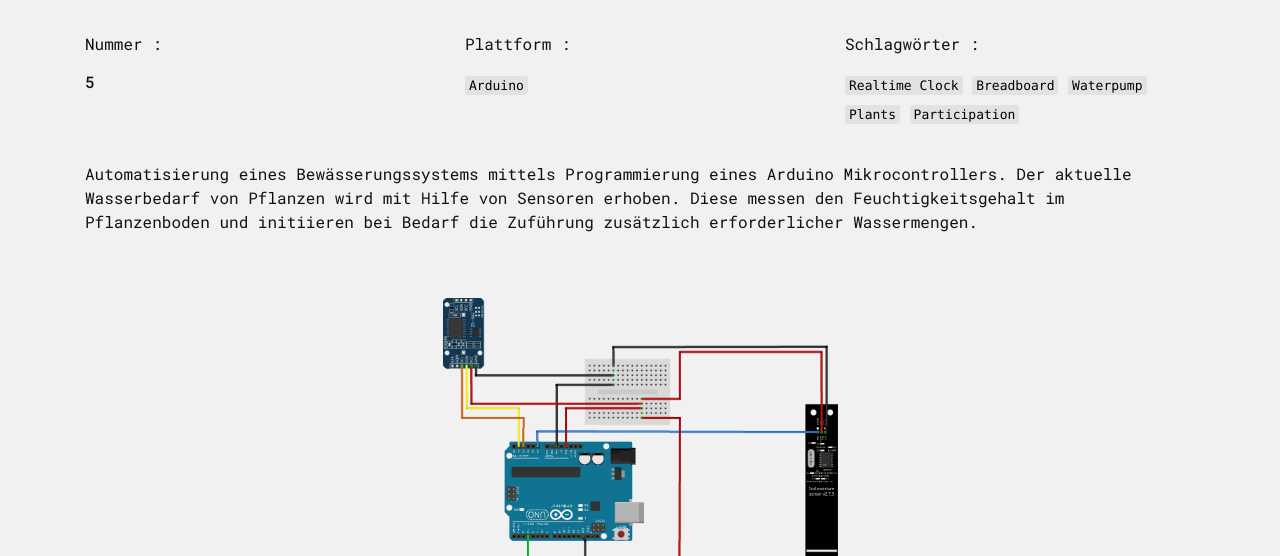
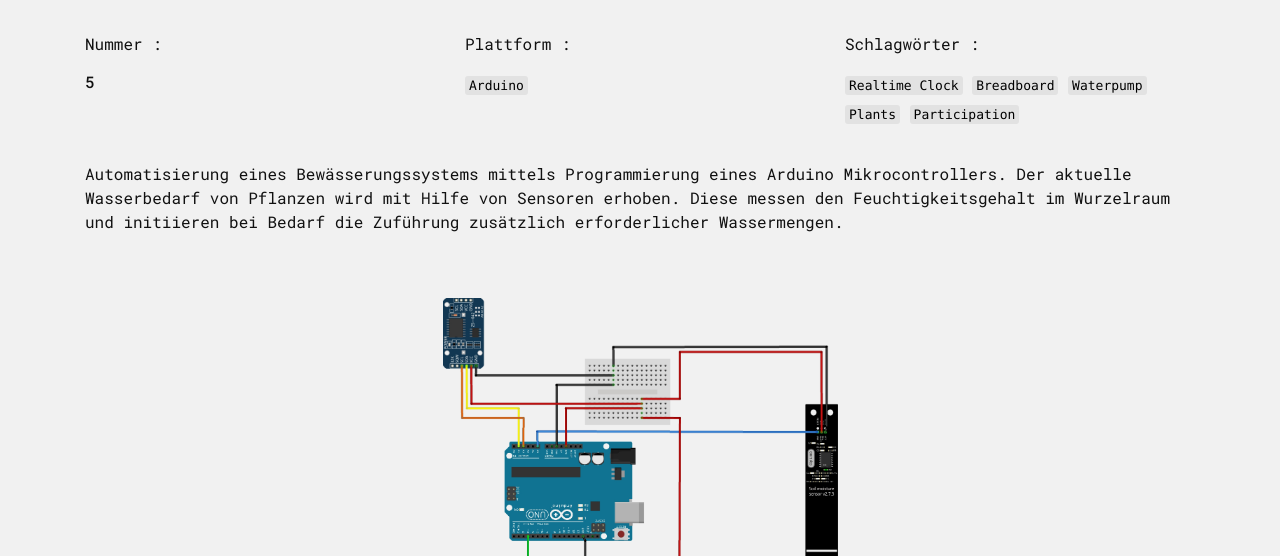
Before and after one commit to D3rKlabauter/D3rKlabauter.github.io, a plain HTML site: page project5.html in a window 1280 px wide. Shown: the part 244-800 px from the top of the page. Drawn offline with nearby package versions, Linux system fonts and the light colour scheme; a web font is replaced by a local one.

Commit message:
Update project5.html

```diff
--- a/project5.html
+++ b/project5.html
@@ -102,7 +102,7 @@
                                           </div>
                                     </div>
                                     <br>
-                                    <p class="wow fadeInUp">Automatisierung eines Bewässerungssystems mittels Programmierung eines Arduino Mikrocontrollers. Der aktuelle Wasserbedarf von Pflanzen wird mit Hilfe von Sensoren erhoben. Diese messen den Feuchtigkeitsgehalt im Pflanzenboden und initiieren bei Bedarf die Zuführung zusätzlich erforderlicher Wassermengen.</p>
+                                    <p class="wow fadeInUp">Automatisierung eines Bewässerungssystems mittels Programmierung eines Arduino Mikrocontrollers. Der aktuelle Wasserbedarf von Pflanzen wird mit Hilfe von Sensoren erhoben. Diese messen den Feuchtigkeitsgehalt im Wurzelraum und initiieren bei Bedarf die Zuführung zusätzlich erforderlicher Wassermengen.</p>
                               </div>
                         </div>
                   </div>
```
